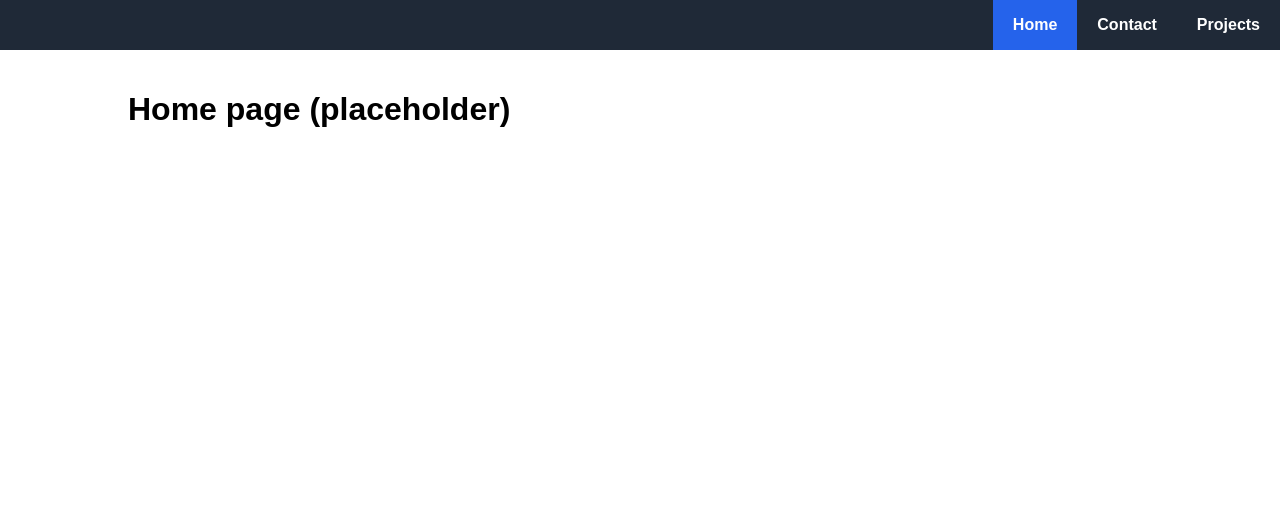
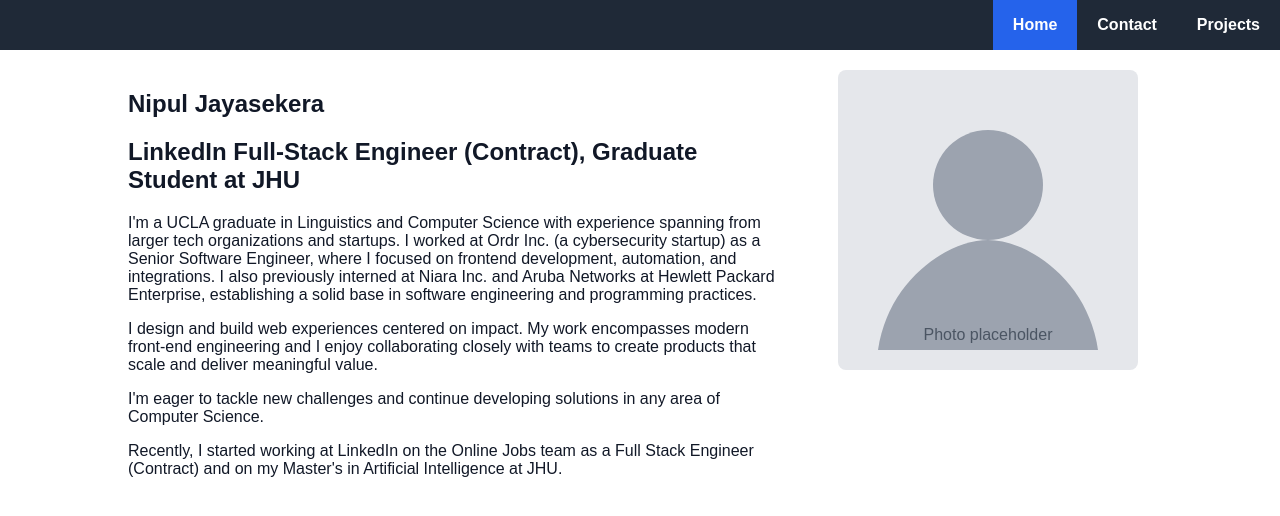
Before and after one commit to nipulrj/jhu_software_concepts, a Flask app: page / in a window 1280 px wide. Shown: the top 516 px of the page. Run offline with Flask 3, Linux system fonts and the light colour scheme.

Commit message:
added homepage content + placeholder image
Co-Authored-By: Claude Sonnet 5 <noreply@anthropic.com>

```diff
--- a/module_1/app/static/css/style.css
+++ b/module_1/app/static/css/style.css
@@ -5,6 +5,8 @@
 body {
   font-family: sans-serif;
   margin: 0;
+  background-color: #ffffff;
+  color: #111827;
 }
 
 header {
@@ -45,3 +47,30 @@ main {
   margin: 0 auto;
   padding: 20px 0;
 }
+
+.bio-section {
+  display: flex;
+  align-items: flex-start;
+  gap: 40px;
+}
+
+.bio-text {
+  flex: 2;
+}
+
+.bio-image {
+  flex: 1;
+  display: flex;
+  justify-content: center;
+}
+
+.bio-image img {
+  max-width: 100%;
+  border-radius: 8px;
+}
+
+@media (max-width: 700px) {
+  .bio-section {
+    flex-direction: column;
+  }
+}
--- a/module_1/app/templates/home.html
+++ b/module_1/app/templates/home.html
@@ -3,5 +3,37 @@
 {% block title %}Home | Nipul Jayasekera{% endblock %}
 
 {% block content %}
-  <h1>Home page (placeholder)</h1>
+  <section class="bio-section">
+    <div class="bio-text">
+      <h1>Nipul Jayasekera</h1>
+      <h2>LinkedIn Full-Stack Engineer (Contract), Graduate Student at JHU</h2>
+      <p>
+        I'm a UCLA graduate in Linguistics and Computer Science with experience
+        spanning from larger tech organizations and startups. I worked at Ordr
+        Inc. (a cybersecurity startup) as a Senior Software Engineer, where I
+        focused on frontend development, automation, and integrations. I also
+        previously interned at Niara Inc. and Aruba Networks at Hewlett
+        Packard Enterprise, establishing a solid base in software engineering
+        and programming practices.
+      </p>
+      <p>
+        I design and build web experiences centered on impact. My work
+        encompasses modern front-end engineering and I enjoy collaborating
+        closely with teams to create products that scale and deliver
+        meaningful value.
+      </p>
+      <p>
+        I'm eager to tackle new challenges and continue developing solutions
+        in any area of Computer Science.
+      </p>
+      <p>
+        Recently, I started working at LinkedIn on the Online Jobs team as a
+        Full Stack Engineer (Contract) and on my Master's in Artificial
+        Intelligence at JHU.
+      </p>
+    </div>
+    <div class="bio-image">
+      <img src="{{ url_for('static', filename='img/profile-placeholder.svg') }}" alt="Photo of Nipul Jayasekera">
+    </div>
+  </section>
 {% endblock %}
```
Also changed, not shown: module_1/app/static/img/profile-placeholder.svg (added).
